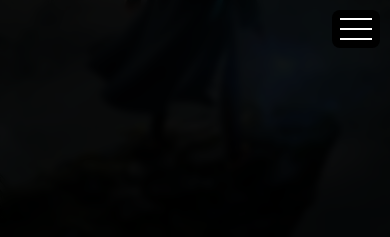
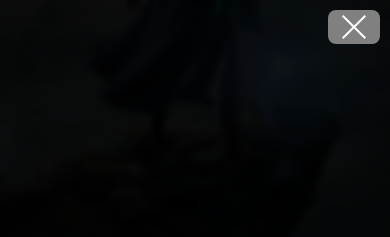
Before and after one commit to m4uriciosn/Hogwarts-Legacy, a plain HTML site: page index.html in a window 390 px wide. Both pictures are taken after a click on the element 356 px from the left and 29 px from the top of the page. Shown: the top 237 px of the page. Drawn offline with Linux system fonts and the light colour scheme; a web font is replaced by a local one.

Commit message:
adiciona animacao botao menu

```diff
--- a/assets/css/style.css
+++ b/assets/css/style.css
@@ -78,7 +78,9 @@ header img:hover {
     width: 32px;
     height: 2px;
     background: var(--corbranca);
-    margin: 8px;
+    margin: 10px;
+    transform-origin: center;
+    transition: all .5s ease-in-out;
 }
 .inicio{
     display: flex;
--- a/assets/js/javascript.js
+++ b/assets/js/javascript.js
@@ -20,10 +20,22 @@ const menu = document.querySelector("#menu")
 const item = document.querySelector(".lista")
 
 function toggleMenu() {
+    const line1 = document.querySelector('.line1')
+    const line2 = document.querySelector('.line2')
+    const line3 = document.querySelector('.line3')
+
     if (menu.style.display=='flex') {
         menu.style.display='none'
+        botao.style.backgroundColor='black'
+        line1.style.transform='none'
+        line2.style.display='block'
+        line3.style.transform='none'
     } else {
         menu.style.display='flex'
+        botao.style.backgroundColor='grey'
+        line1.style.transform='translateY(6px) rotate(-45deg)'
+        line2.style.display='none'
+        line3.style.transform='translateY(-6px) rotate(45deg)'
     }
 }
 
--- a/index.html
+++ b/index.html
@@ -27,9 +27,9 @@
         </div>
     </header>
     <div class="menu-mobile" id="botao-responsivo">
-        <div class="line1"></div>
-        <div class="line2"></div>
-        <div class="line3"></div>
+        <div class="line1 linha"></div>
+        <div class="line2 linha"></div>
+        <div class="line3 linha"></div>
     </div>
     <main>
         <section class="inicio" id="inicio">
```
